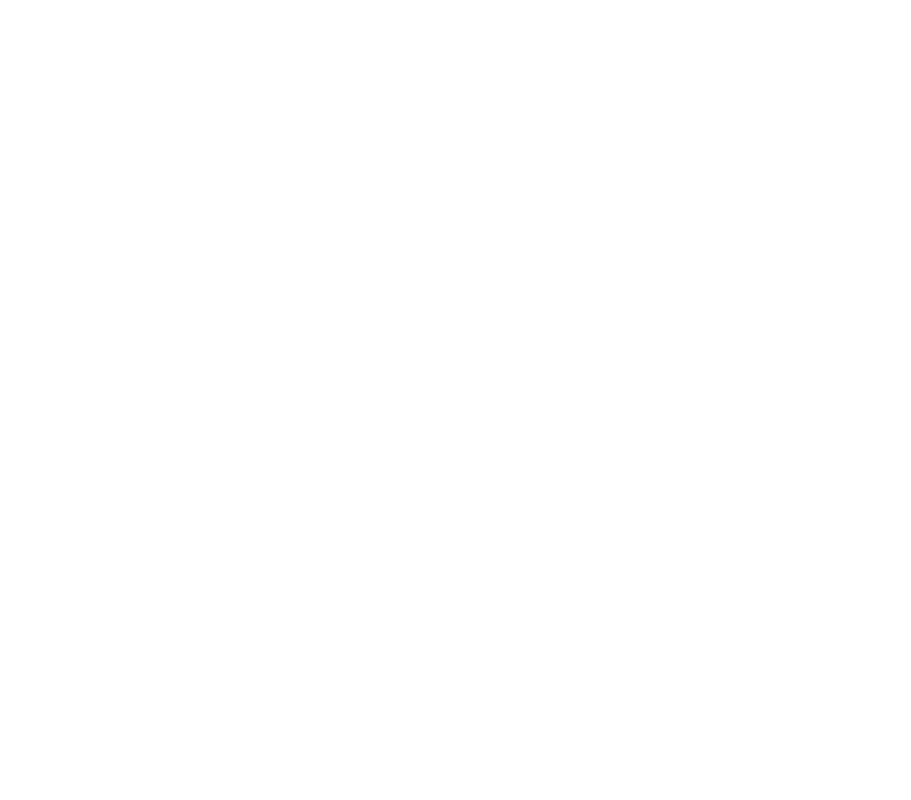
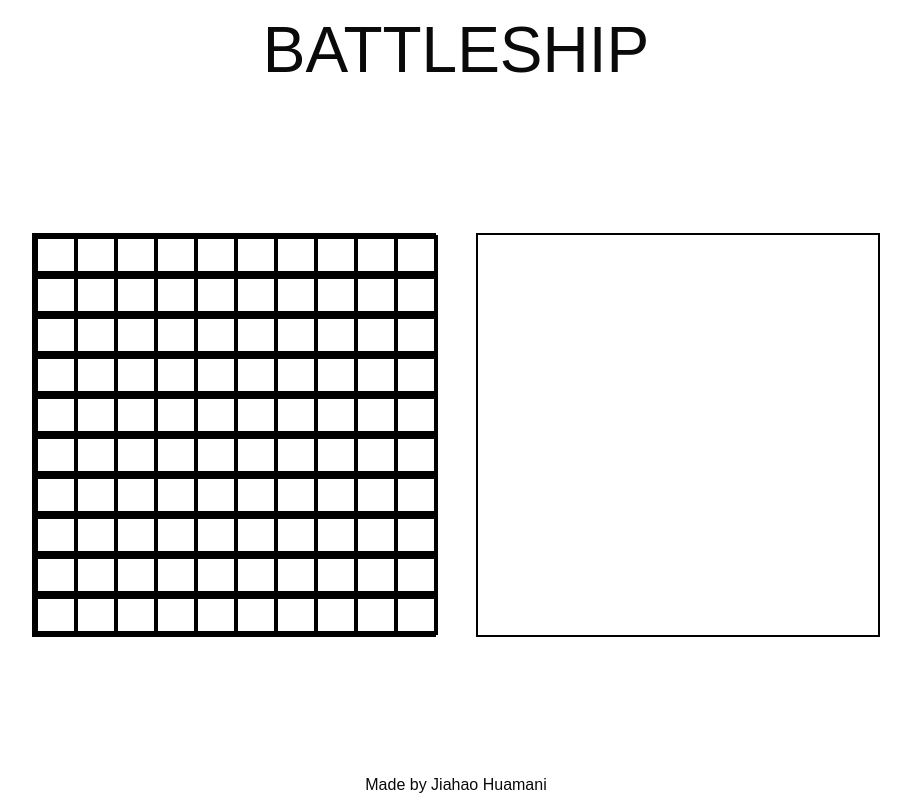
Before and after one commit to Lucas256w/battleship, a plain HTML site: page index.html in a window 1280 px wide. Shown: the whole page, without its empty margins (184-1095 px from the left). Drawn offline with Linux system fonts and the light colour scheme.

Commit message:
Implement initial html and css

```diff
--- a/index.html
+++ b/index.html
@@ -4,9 +4,138 @@
     <meta charset="UTF-8">
     <meta name="viewport" content="width=device-width, initial-scale=1.0">
     <title>Battlship</title>
+    <link rel="stylesheet" href="styles.css">
     <script src="main.js" defer></script>
 </head>
 <body>
+    <header>BATTLESHIP</header>
+    <main>
+        <div id="gameboard-one" class="gameboard">
+            <div class="cell-row">
+<div class="cell-column"></div>
+<div class="cell-column"></div>
+<div class="cell-column"></div>
+<div class="cell-column"></div>
+<div class="cell-column"></div>
+<div class="cell-column"></div>
+<div class="cell-column"></div>
+<div class="cell-column"></div>
+<div class="cell-column"></div>
+<div class="cell-column"></div>
+            </div>
+            <div class="cell-row">
+<div class="cell-column"></div>
+<div class="cell-column"></div>
+<div class="cell-column"></div>
+<div class="cell-column"></div>
+<div class="cell-column"></div>
+<div class="cell-column"></div>
+<div class="cell-column"></div>
+<div class="cell-column"></div>
+<div class="cell-column"></div>
+<div class="cell-column"></div>
+            </div>
+            <div class="cell-row">
+<div class="cell-column"></div>
+<div class="cell-column"></div>
+<div class="cell-column"></div>
+<div class="cell-column"></div>
+<div class="cell-column"></div>
+<div class="cell-column"></div>
+<div class="cell-column"></div>
+<div class="cell-column"></div>
+<div class="cell-column"></div>
+<div class="cell-column"></div>
+            </div>
+            <div class="cell-row">
+<div class="cell-column"></div>
+<div class="cell-column"></div>
+<div class="cell-column"></div>
+<div class="cell-column"></div>
+<div class="cell-column"></div>
+<div class="cell-column"></div>
+<div class="cell-column"></div>
+<div class="cell-column"></div>
+<div class="cell-column"></div>
+<div class="cell-column"></div>
+            </div>
+            <div class="cell-row">
+<div class="cell-column"></div>
+<div class="cell-column"></div>
+<div class="cell-column"></div>
+<div class="cell-column"></div>
+<div class="cell-column"></div>
+<div class="cell-column"></div>
+<div class="cell-column"></div>
+<div class="cell-column"></div>
+<div class="cell-column"></div>
+<div class="cell-column"></div>
+            </div>
+            <div class="cell-row">
+<div class="cell-column"></div>
+<div class="cell-column"></div>
+<div class="cell-column"></div>
+<div class="cell-column"></div>
+<div class="cell-column"></div>
+<div class="cell-column"></div>
+<div class="cell-column"></div>
+<div class="cell-column"></div>
+<div class="cell-column"></div>
+<div class="cell-column"></div>
+            </div>
+            <div class="cell-row">
+<div class="cell-column"></div>
+<div class="cell-column"></div>
+<div class="cell-column"></div>
+<div class="cell-column"></div>
+<div class="cell-column"></div>
+<div class="cell-column"></div>
+<div class="cell-column"></div>
+<div class="cell-column"></div>
+<div class="cell-column"></div>
+<div class="cell-column"></div>
+            </div>
+            <div class="cell-row">
+<div class="cell-column"></div>
+<div class="cell-column"></div>
+<div class="cell-column"></div>
+<div class="cell-column"></div>
+<div class="cell-column"></div>
+<div class="cell-column"></div>
+<div class="cell-column"></div>
+<div class="cell-column"></div>
+<div class="cell-column"></div>
+<div class="cell-column"></div>
+            </div>
+            <div class="cell-row">
+<div class="cell-column"></div>
+<div class="cell-column"></div>
+<div class="cell-column"></div>
+<div class="cell-column"></div>
+<div class="cell-column"></div>
+<div class="cell-column"></div>
+<div class="cell-column"></div>
+<div class="cell-column"></div>
+<div class="cell-column"></div>
+<div class="cell-column"></div>
+            </div>
+            <div class="cell-row">
+<div class="cell-column"></div>
+<div class="cell-column"></div>
+<div class="cell-column"></div>
+<div class="cell-column"></div>
+<div class="cell-column"></div>
+<div class="cell-column"></div>
+<div class="cell-column"></div>
+<div class="cell-column"></div>
+<div class="cell-column"></div>
+<div class="cell-column"></div>
+            </div>
+        </div>
+        <div id="gameboard-two" class="gameboard">
 
+        </div>
+    </main>
+    <footer>Made by Jiahao Huamani</footer>
 </body>
 </html>
--- /dev/null
+++ b/styles.css
@@ -0,0 +1,156 @@
+html,
+body,
+div,
+span,
+applet,
+object,
+iframe,
+h1,
+h2,
+h3,
+h4,
+h5,
+h6,
+p,
+blockquote,
+pre,
+a,
+abbr,
+acronym,
+address,
+big,
+cite,
+code,
+del,
+dfn,
+em,
+img,
+ins,
+kbd,
+q,
+s,
+samp,
+small,
+strike,
+strong,
+sub,
+sup,
+tt,
+var,
+b,
+u,
+i,
+center,
+dl,
+dt,
+dd,
+ol,
+ul,
+li,
+fieldset,
+form,
+label,
+legend,
+table,
+caption,
+tbody,
+tfoot,
+thead,
+tr,
+th,
+td,
+article,
+aside,
+canvas,
+details,
+embed,
+figure,
+figcaption,
+footer,
+header,
+hgroup,
+menu,
+nav,
+output,
+ruby,
+section,
+summary,
+time,
+mark,
+audio,
+video {
+  margin: 0;
+  padding: 0;
+  border: 0;
+  font-size: 100%;
+  font: inherit;
+  vertical-align: baseline;
+}
+
+/* GENERAL SETTINGS */
+
+:root {
+  --black: #0A0A0A;
+  --white: #ffffff;
+  --grey: #4B5563;
+  --container-width: 1200px;
+  --border-radius: 6px;
+  --spacing-xs: 5px;
+  --spacing-sm: 10px;
+  --spacing-md: 15px;
+  --spacing-lg: 20px;
+  --spacing-xl: 40px;
+}
+
+body {
+  min-height: 100vh;
+  display: grid;
+  grid-template-rows: 100px 1fr 30px;
+  font-family: "Poppins", sans-serif;
+  background-color: var(--white);
+  color: var(--black);
+}
+
+/* HEADER */
+
+header{
+    font-size: 4rem;
+    display: flex;
+    justify-content: center;
+    align-items: center;
+}
+
+/* MAIN */
+
+main{
+    display: flex;
+    justify-content: center;
+    align-items: center;
+    gap: var(--spacing-xl);
+}
+
+.gameboard{
+    border: 2px solid black;
+    height: 400px;
+    width: 400px;
+    display: grid;
+    grid-template-rows: repeat(10, 40px);
+}
+
+.cell-row{
+    border: 2px solid black;
+    display: grid;
+    grid-template-columns: repeat(10, 40px);
+}
+
+.cell-column{
+    border: 2px solid black;
+}
+
+/* FOOTER */
+
+footer {
+    display: flex;
+    justify-content: center;
+    align-items: center;
+}
```
